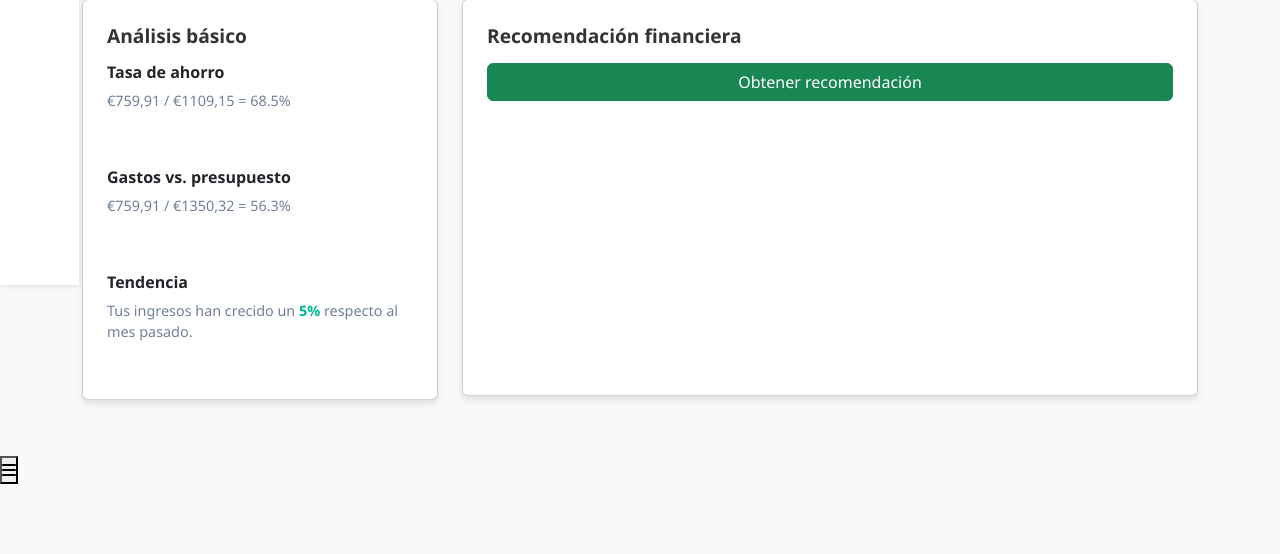
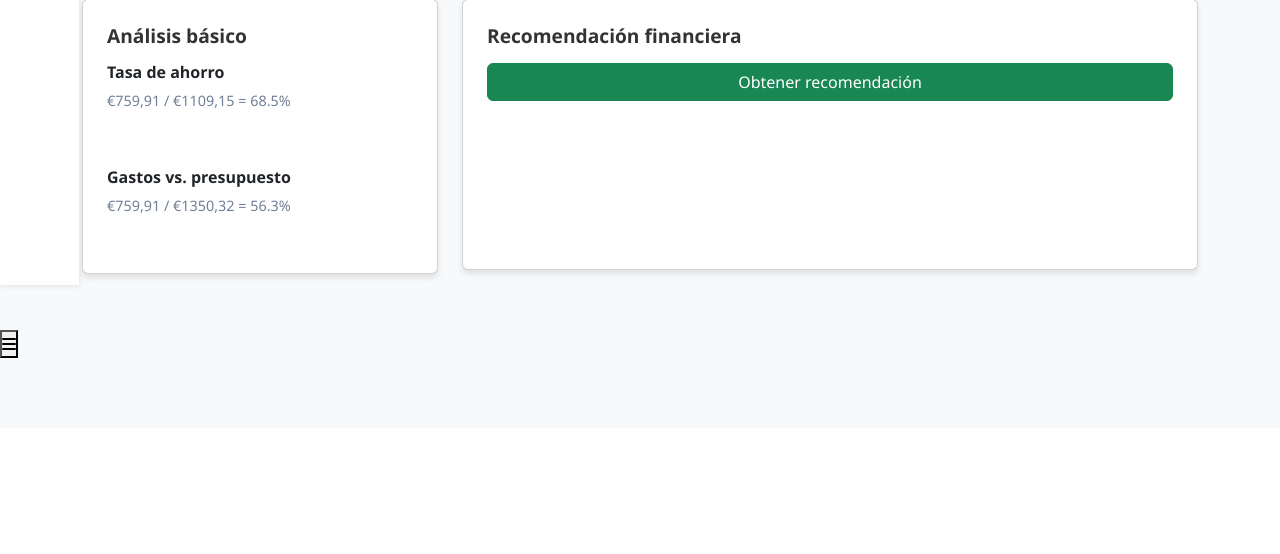
Before and after one commit to MassDaw/TFG_FinanSalud, a Spring Boot app: page /profile in a window 1280 px wide. Shown: the part 515-1069 px from the top of the page. After the commit the page ends 873 px from the top, so only its background shows below. Run offline with Spring Boot 4, Linux system fonts and the light colour scheme; the visitor is signed in with stand-in values (Sample User, id 1); some of the project's set-up classes (security, data sources, template engines, error pages and the like) are left out, and stand-ins take their place.

Commit message:
Eliminamos la tendencia del perfil por falta de datos de meses anteriores

```diff
--- a/src/main/resources/templates/profile/profile.html
+++ b/src/main/resources/templates/profile/profile.html
@@ -79,12 +79,7 @@
                     <h3 class="analysis-title">Gastos vs. presupuesto</h3>
                     <p class="analysis-value">€759,91 / €1350,32 = 56.3%</p>
                 </div>
-                <div class="analysis-item">
-                    <h3 class="analysis-title">Tendencia</h3>
-                    <p class="analysis-value">
-                        Tus ingresos han crecido un <span class="highlight-positive">5%</span> respecto al mes pasado.
-                    </p>
-                </div>
+
             </div>
         </div>
 
```
